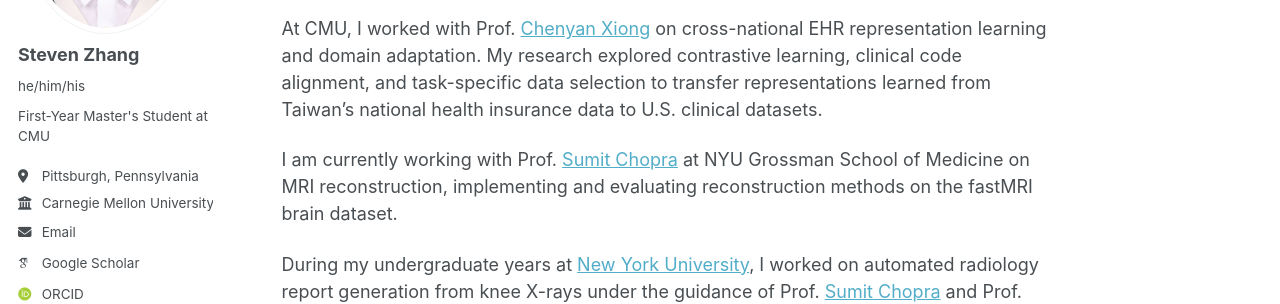
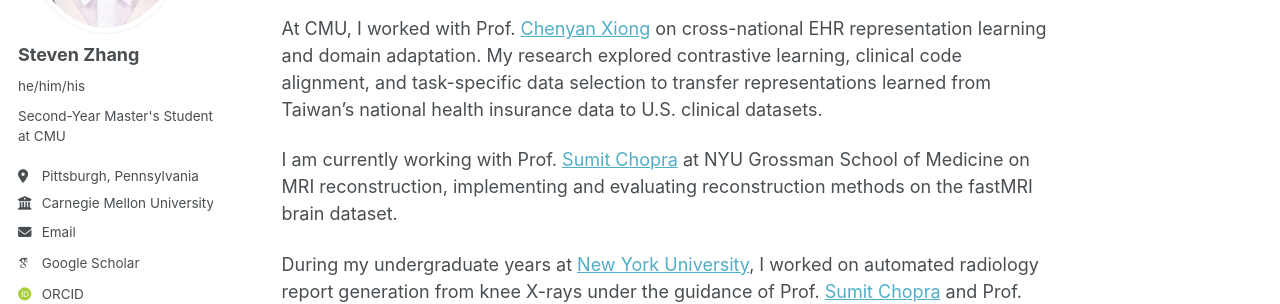
Before and after one commit to qingYzhang/qingYzhang.github.io, a Jekyll site: the page built from _pages/about.md, in a window 1280 px wide. Shown: the part 308-612 px from the top of the page. Built offline with Jekyll 4.4.1, drawn with Linux system fonts in a browser that asks for light colours; some web fonts are replaced.

Commit message:
Update bio to reflect current academic year

```diff
--- a/_config.yml
+++ b/_config.yml
@@ -25,7 +25,7 @@ author:
   avatar           : "Photo.jpg"
   name             : "Steven Zhang"
   pronouns         : "he/him/his"# example: "she/her"
-  bio              : "First-Year Master's Student at CMU"
+  bio              : "Second-Year Master's Student at CMU"
   location         : "Pittsburgh, Pennsylvania"
   employer         : "Carnegie Mellon University"
   uri              : # URL
```
